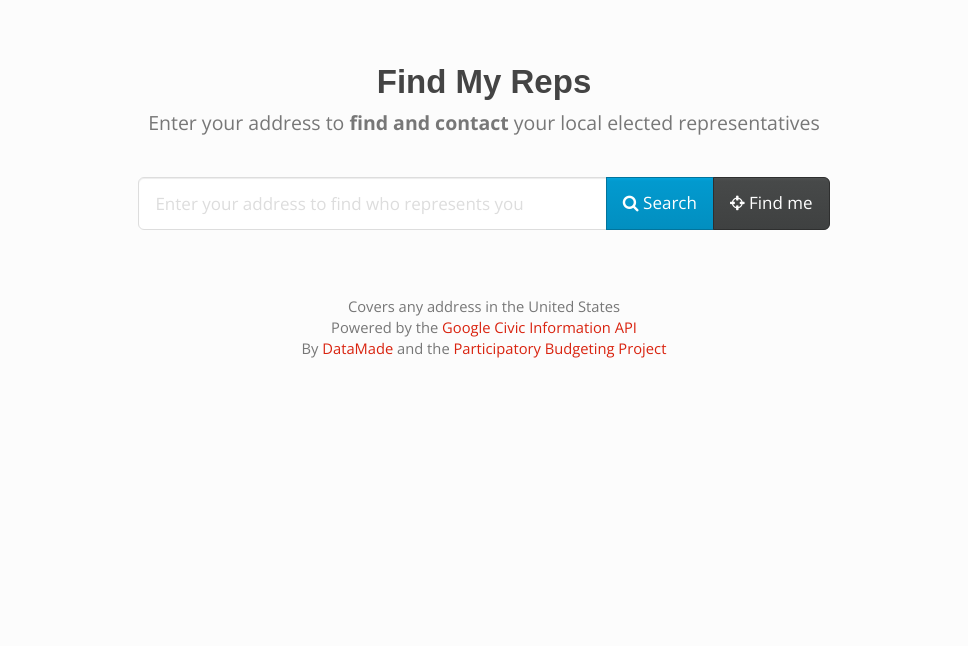
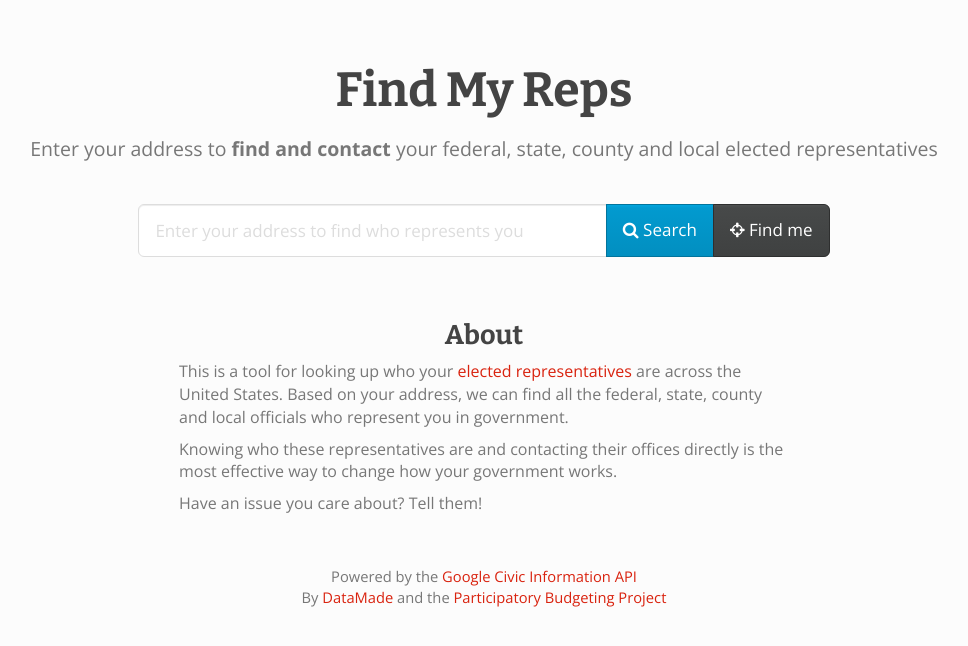
Before and after one commit to datamade/my-reps, a Jekyll site: the page built from index.html, in a window 1280 px wide. Shown: the top 646 px of the page, without its empty margins (156-1124 px from the left). Built offline with Jekyll 4.4.1, drawn with Linux system fonts in a browser that asks for light colours; nearby versions of some CDN libraries.

Commit message:
added about, updated fonts and styles

```diff
--- a/_layouts/default.html
+++ b/_layouts/default.html
@@ -105,7 +105,6 @@
         <div class='col-md-10 col-md-offset-1'>
           <p class='text-center small'>
                 <br /><br />
-                Covers any address in the United States<br />
                 Powered by the <a target='_blank' href='https://developers.google.com/civic-information/'>Google Civic Information API</a><br />
                 By <a href='http://datamade.us' target="_blank">DataMade</a> and the <a href='http://participatorybudgeting.org/'>Participatory Budgeting Project</a>
           </p>
--- a/css/custom.css
+++ b/css/custom.css
@@ -1,11 +1,18 @@
+@import url(https://fonts.googleapis.com/css?family=Bitter:400,400italic,700);
+
 body {
     font-size: 16px;
     font-family: 'Open Sans', 'Arial', sans-serif;
 }
 
 h1, h2, h3, h4, h5 {
-    font-family: 'Alegreya Sans', sans-serif;
+    font-family: 'Bitter', serif;
     font-weight: bold;
+}
+
+h1 {
+    font-size: 48px;
+    padding-bottom: 10px;
 }
 
 .table > thead > tr > th {
--- a/index.html
+++ b/index.html
@@ -9,7 +9,7 @@ layout: default
 
         <div class='text-center'>
             <h1>Find My Reps</h1>
-            <p class='lead'>Enter your address to <strong>find and contact</strong> your local elected representatives</p>
+            <p class='lead'>Enter your address to <strong>find and contact</strong> your federal, state, county and local elected representatives</p>
         </div>
 
         <br />
@@ -139,6 +139,21 @@ layout: default
                 </thead>
                 <tbody></tbody>
             </table>
+        </div>
+    </div>
+</div>
+
+<div class='row'>
+    <div class='col-md-6 col-md-offset-3'>
+        <br />
+
+        <div>
+            <h2 class='text-center'>About</h2>
+            <p>This is a tool for looking up who your <a href='https://en.wikipedia.org/wiki/Representative_democracy' target='_blank'>elected representatives</a> are across the United States. Based on your address, we can find all the federal, state, county and local officials who represent you in government.</p>
+
+            <p>Knowing who these representatives are and contacting their offices directly is the most effective way to change how your government works.</p>
+
+            <p>Have an issue you care about? Tell them!</p>
         </div>
     </div>
 </div>
```
